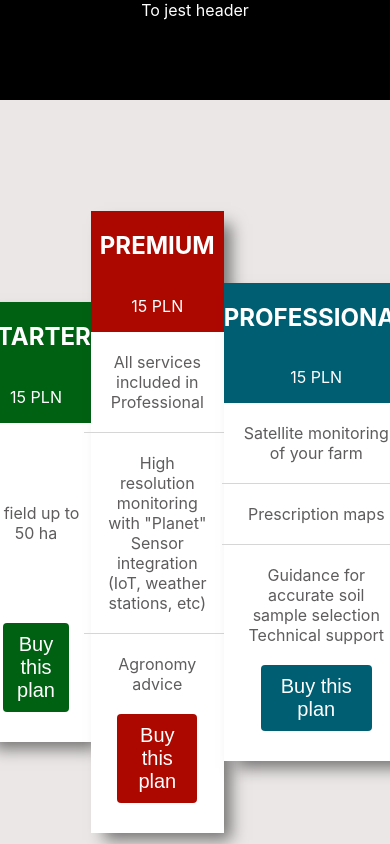
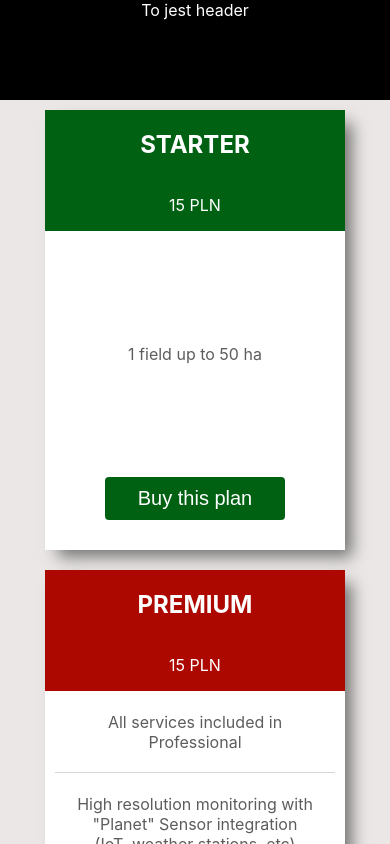
Before and after one commit to jundymek/satagro-price-list, a React (Create React App) app: page / in a window 390 px wide. Shown: the top 844 px of the page. Built offline with nearby package versions, Linux system fonts and the light colour scheme; no server answers.

Commit message:
style: mobile basic look

```diff
--- a/src/components/card/Card.tsx
+++ b/src/components/card/Card.tsx
@@ -9,14 +9,16 @@ interface CardProps {
 
 const Card = ({ type, children }: CardProps) => {
   const titleWrapperClass = clsx(styles.titleWrapper, {
-    red: type === "premium",
-    blue: type === "professional",
+    [styles.red]: type === "premium",
+    [styles.blue]: type === "professional",
   });
 
   const buttonClass = clsx(styles.button, {
-    red: type === "premium",
-    blue: type === "professional",
+    [styles.red]: type === "premium",
+    [styles.blue]: type === "professional",
   });
+
+  console.log(titleWrapperClass);
 
   return (
     <section className={styles.container}>
--- a/src/components/card/card.module.scss
+++ b/src/components/card/card.module.scss
@@ -1,6 +1,9 @@
+@import "../../styles/variables";
+
 .container {
   max-width: 300px;
   width: 100%;
+  margin: 10px 0px;
   min-height: 440px;
   display: flex;
   flex-direction: column;
@@ -11,6 +14,10 @@
   transition: transform 0.2s;
   &:hover {
     transform: scale(1.01);
+  }
+
+  @media only screen and (min-width: $medium) {
+    margin: 0 10px;
   }
 }
 
--- a/src/components/plans/Plans.tsx
+++ b/src/components/plans/Plans.tsx
@@ -1,6 +1,5 @@
 import React, { useEffect } from "react";
 import styles from "./plans.module.scss";
-import Card from "../card/Card";
 import CardStarter from "../card/CardStarter";
 import CardPremium from "../card/CardPremium";
 import CardProfessional from "../card/CardProfessional";
--- a/src/components/plans/plans.module.scss
+++ b/src/components/plans/plans.module.scss
@@ -1,7 +1,13 @@
+@import "../../styles/variables";
+
 .wrapper {
   background-color: rgb(235, 231, 231);
   display: flex;
   justify-content: center;
   align-items: center;
+  flex-direction: column;
   min-height: 100vh;
+  @media only screen and (min-width: $medium) {
+    flex-direction: row;
+  }
 }
--- a/src/index.scss
+++ b/src/index.scss
@@ -1,5 +1,3 @@
-@import "./components/card/card.module.scss";
-
 body {
   margin: 0;
   font-family: -apple-system, BlinkMacSystemFont, "Segoe UI", "Roboto", "Oxygen", "Ubuntu", "Cantarell", "Fira Sans",
--- /dev/null
+++ b/src/styles/_variables.scss
@@ -0,0 +1,3 @@
+// Media breakpoints
+
+$medium: "768px";
```
